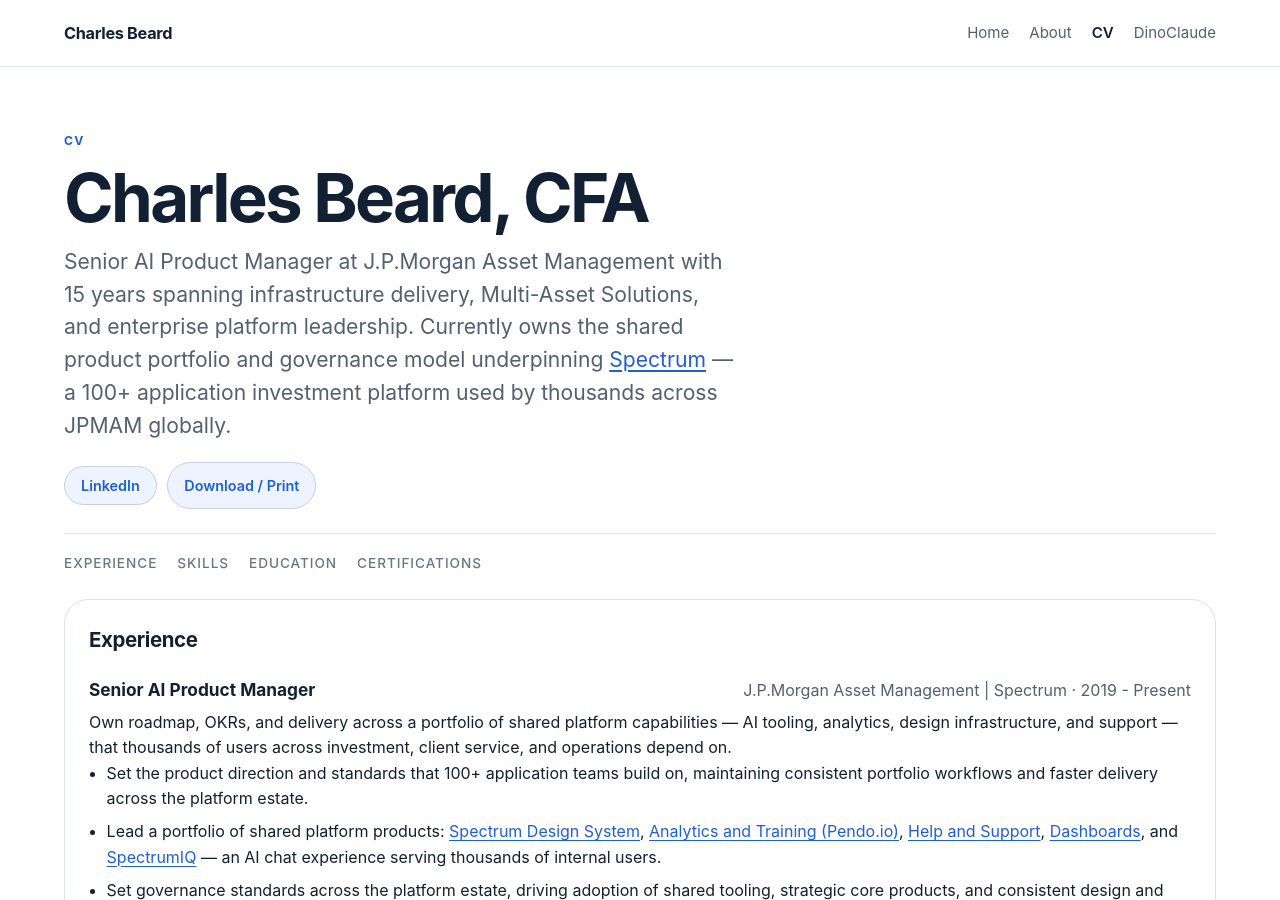
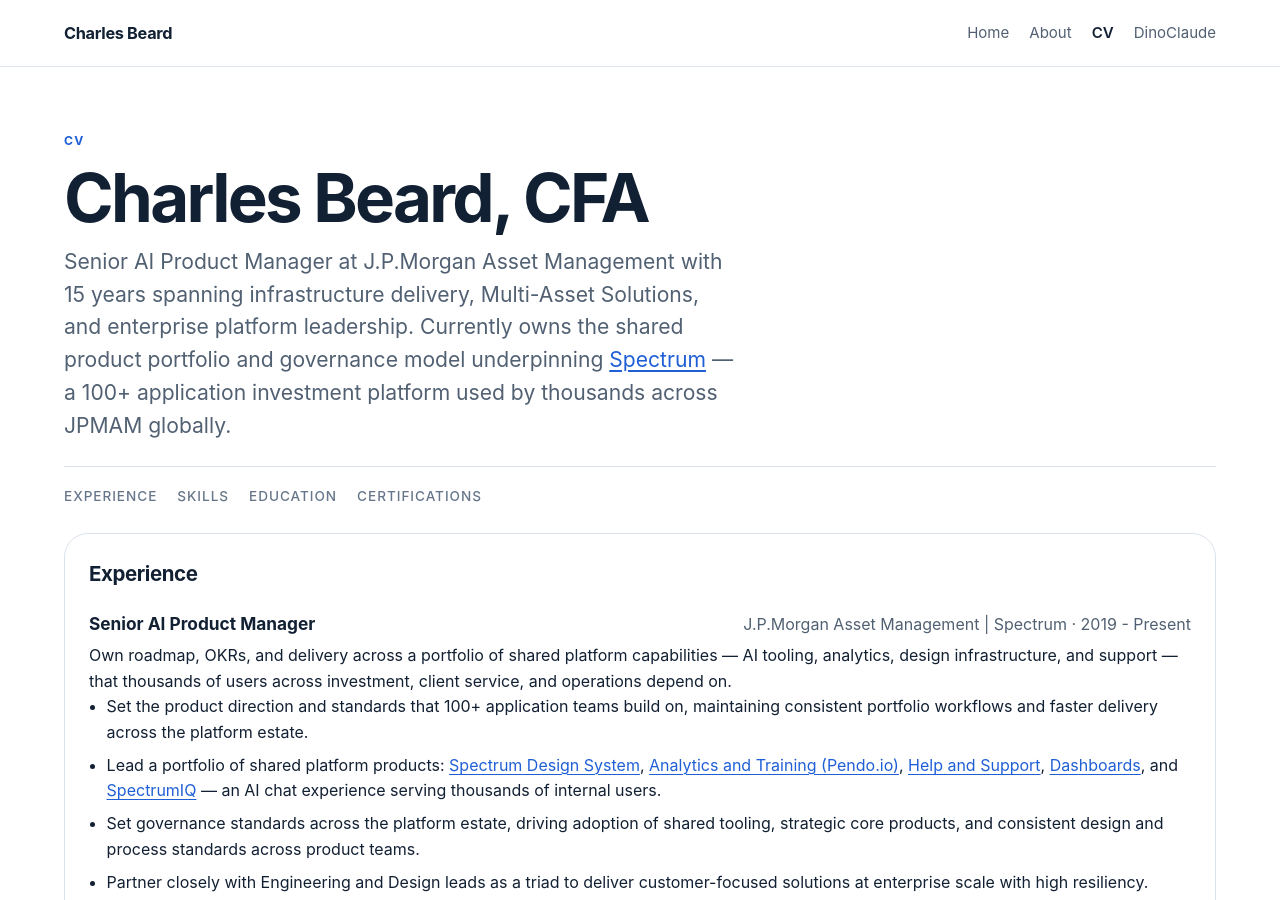
Before and after one commit to Charlie-Beard/portfolio, a Jekyll site: the page built from cv.html, in a window 1280 px wide and 900 px high. Built offline with Jekyll 4.4.1, drawn with Linux system fonts in a browser that asks for light colours.

Commit message:
Move LinkedIn CTA to CV footer and remove Download/Print button
Co-Authored-By: Claude Sonnet 4.6 <noreply@anthropic.com>

```diff
--- a/cv.html
+++ b/cv.html
@@ -26,10 +26,6 @@ description: "Career history, education, and certifications for Charles Beard, C
             <p class="page-lead">
               Senior AI Product Manager at J.P.Morgan Asset Management with 15 years spanning infrastructure delivery, Multi-Asset Solutions, and enterprise platform leadership. Currently owns the shared product portfolio and governance model underpinning <a href="https://am.jpmorgan.com/us/en/asset-management/adv/about-us/spectrum-our-investment-platform/" target="_blank" rel="noopener noreferrer">Spectrum</a> — a 100+ application investment platform used by thousands across JPMAM globally.
             </p>
-            <div class="cv-header-actions">
-              <a href="https://www.linkedin.com/in/charlesjohnbeard/" target="_blank" rel="noopener noreferrer">LinkedIn</a>
-              <button class="button-link" onclick="window.print()">Download / Print</button>
-            </div>
             <nav class="cv-nav" aria-label="CV sections">
               <ul>
                 <li><a href="#experience">Experience</a></li>
@@ -163,6 +159,10 @@ description: "Career history, education, and certifications for Charles Beard, C
               </ul>
             </article>
           </section>
+
+          <div class="cv-footer-actions">
+            <a href="https://www.linkedin.com/in/charlesjohnbeard/" target="_blank" rel="noopener noreferrer">LinkedIn</a>
+          </div>
         </section>
       </main>
 
```
